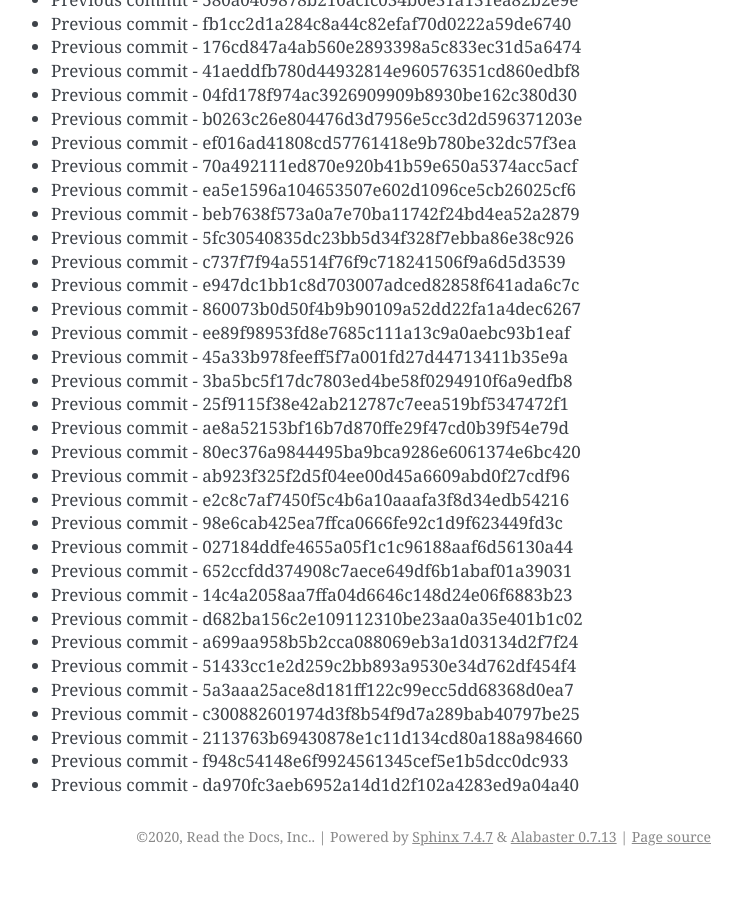
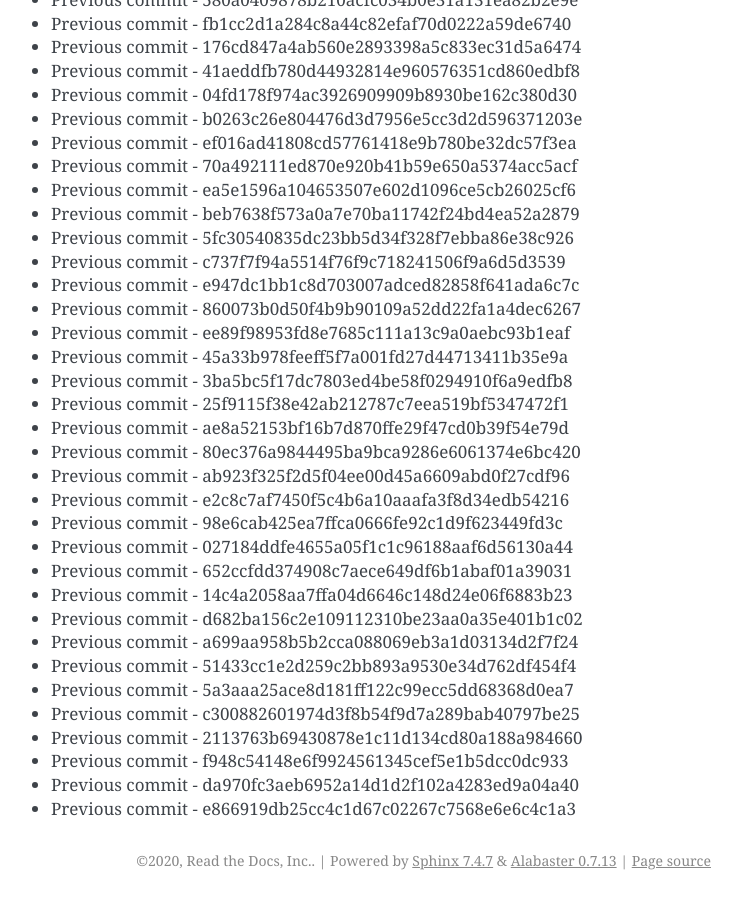
Before and after one commit to readthedocs/rtd-git-stresstest, a Sphinx documentation site: the page built from docs/updates.rst, in a window 1280 px wide and 900 px high, scrolled down 67977 px. Shown: the whole window, without its empty margins (399-1141 px from the left). Built offline with Sphinx 7.4.7, drawn with Linux system fonts in a browser that asks for light colours; before the commit the page ends 68853 px from its top, so only the background shows below that.

Commit message:
Generating commit from previous: e866919db25cc4c1d67c02267c7568e6e6c4c1a3

```diff
--- a/docs/updates.rst
+++ b/docs/updates.rst
@@ -2888,3 +2888,4 @@ It can be tested for any performance characteristics.
 * Previous commit - 2113763b69430878e1c11d134cd80a188a984660
 * Previous commit - f948c54148e6f9924561345cef5e1b5dcc0dc933
 * Previous commit - da970fc3aeb6952a14d1d2f102a4283ed9a04a40
+* Previous commit - e866919db25cc4c1d67c02267c7568e6e6c4c1a3
```
